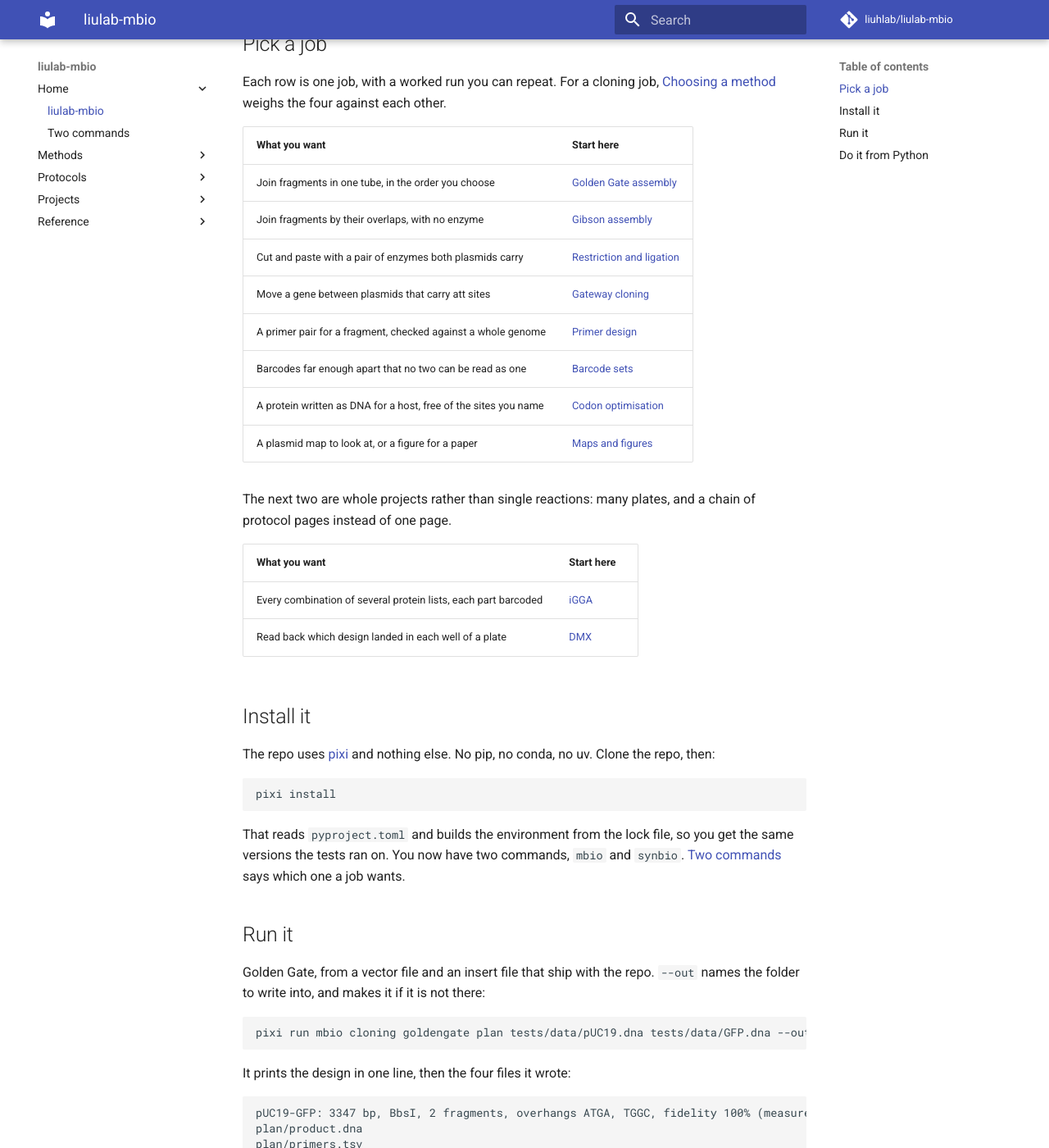
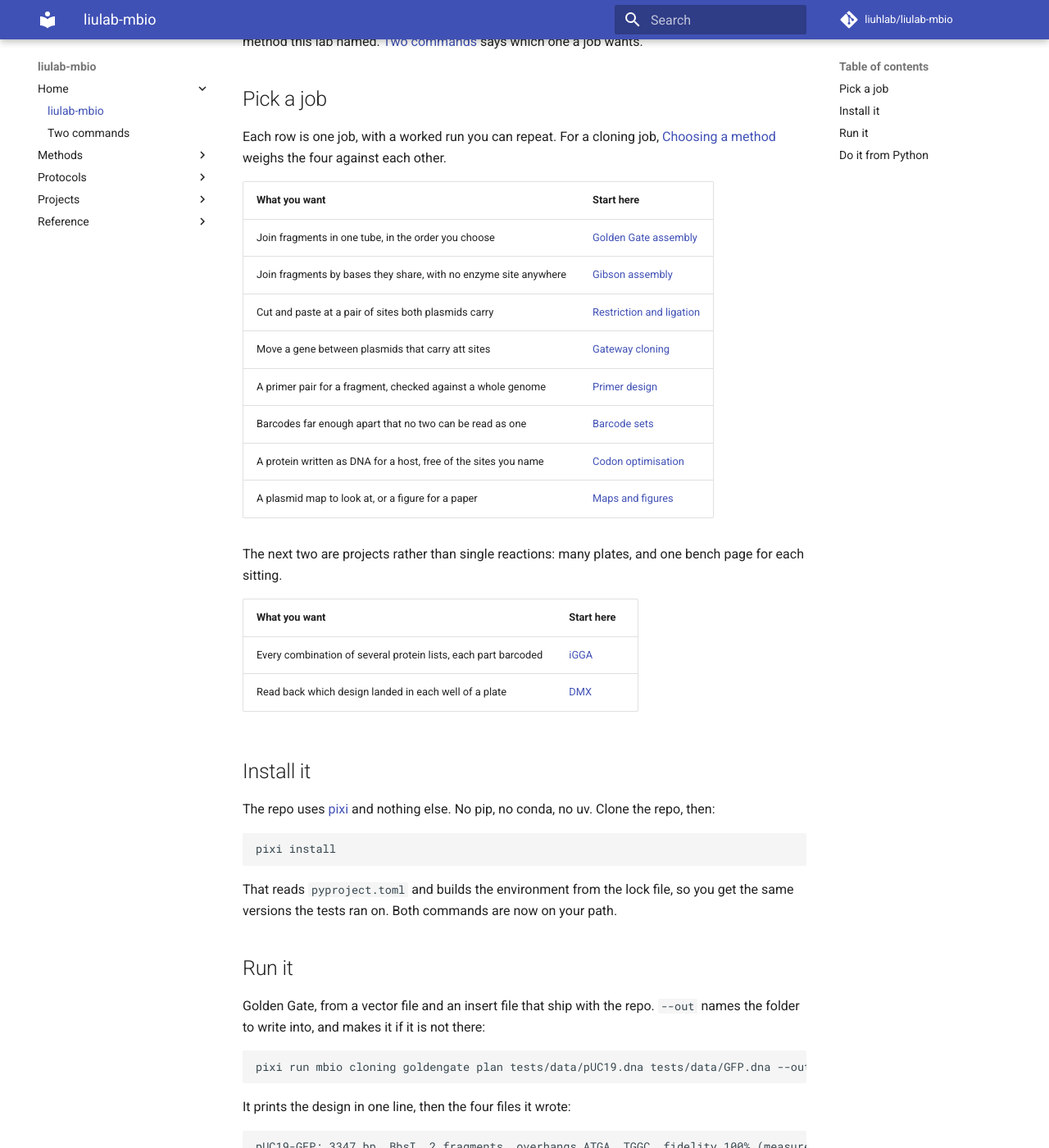
Before and after one commit to liuhlab/liulab-mbio, an MkDocs documentation site: the page built from docs/index.md, in a window 1280 px wide and 1400 px high, scrolled down 286 px. Shown: the whole window at 82% size. Built offline with MkDocs 1.6.1 and Material for MkDocs 9.7.7, drawn with Linux system fonts in a browser that asks for light colours; comment, search, counter and statistics services are not loaded.

Commit message:
Correct the Gibson and restriction rows, and name both commands in the lede
Gibson runs three enzymes; what it needs none of is an enzyme site. A plasmid
carries sites, not enzymes. The read-back writes one page, not a chain. The
lede now names `mbio` and `synbio`, so the second command is not a screen and a
half down.

Co-Authored-By: Claude Opus 5.5 <noreply@anthropic.com>

````diff
--- a/docs/index.md
+++ b/docs/index.md
@@ -4,6 +4,9 @@ Molecular biology design tools for sequences, enzymes, primers and cloning. You
 own files; it picks the enzymes, designs the oligos, builds the plasmid you should get, and
 writes the bench protocol. One command plans a whole job. Everything it writes is a file you
 can open — a map in SnapGene, a sheet in a spreadsheet, one page in a browser.
+
+One install gives two commands: `mbio` for a job with a standard name, and `synbio` for a
+method this lab named. [Two commands](two-packages.md) says which one a job wants.
 
 ## Pick a job
 
@@ -13,16 +16,16 @@ Each row is one job, with a worked run you can repeat. For a cloning job,
 | What you want | Start here |
 | --- | --- |
 | Join fragments in one tube, in the order you choose | [Golden Gate assembly](methods/golden-gate.md) |
-| Join fragments by their overlaps, with no enzyme | [Gibson assembly](methods/gibson.md) |
-| Cut and paste with a pair of enzymes both plasmids carry | [Restriction and ligation](methods/restriction-ligation.md) |
+| Join fragments by bases they share, with no enzyme site anywhere | [Gibson assembly](methods/gibson.md) |
+| Cut and paste at a pair of sites both plasmids carry | [Restriction and ligation](methods/restriction-ligation.md) |
 | Move a gene between plasmids that carry att sites | [Gateway cloning](methods/gateway.md) |
 | A primer pair for a fragment, checked against a whole genome | [Primer design](methods/primers.md) |
 | Barcodes far enough apart that no two can be read as one | [Barcode sets](methods/barcodes.md) |
 | A protein written as DNA for a host, free of the sites you name | [Codon optimisation](methods/codon-optimisation.md) |
 | A plasmid map to look at, or a figure for a paper | [Maps and figures](methods/maps.md) |
 
-The next two are whole projects rather than single reactions: many plates, and a chain of
-protocol pages instead of one page.
+The next two are projects rather than single reactions: many plates, and one bench page for
+each sitting.
 
 | What you want | Start here |
 | --- | --- |
@@ -39,8 +42,7 @@ pixi install
 ```
 
 That reads `pyproject.toml` and builds the environment from the lock file, so you get the
-same versions the tests ran on. You now have two commands, `mbio` and `synbio`.
-[Two commands](two-packages.md) says which one a job wants.
+same versions the tests ran on. Both commands are now on your path.
 
 ## Run it
 
````
